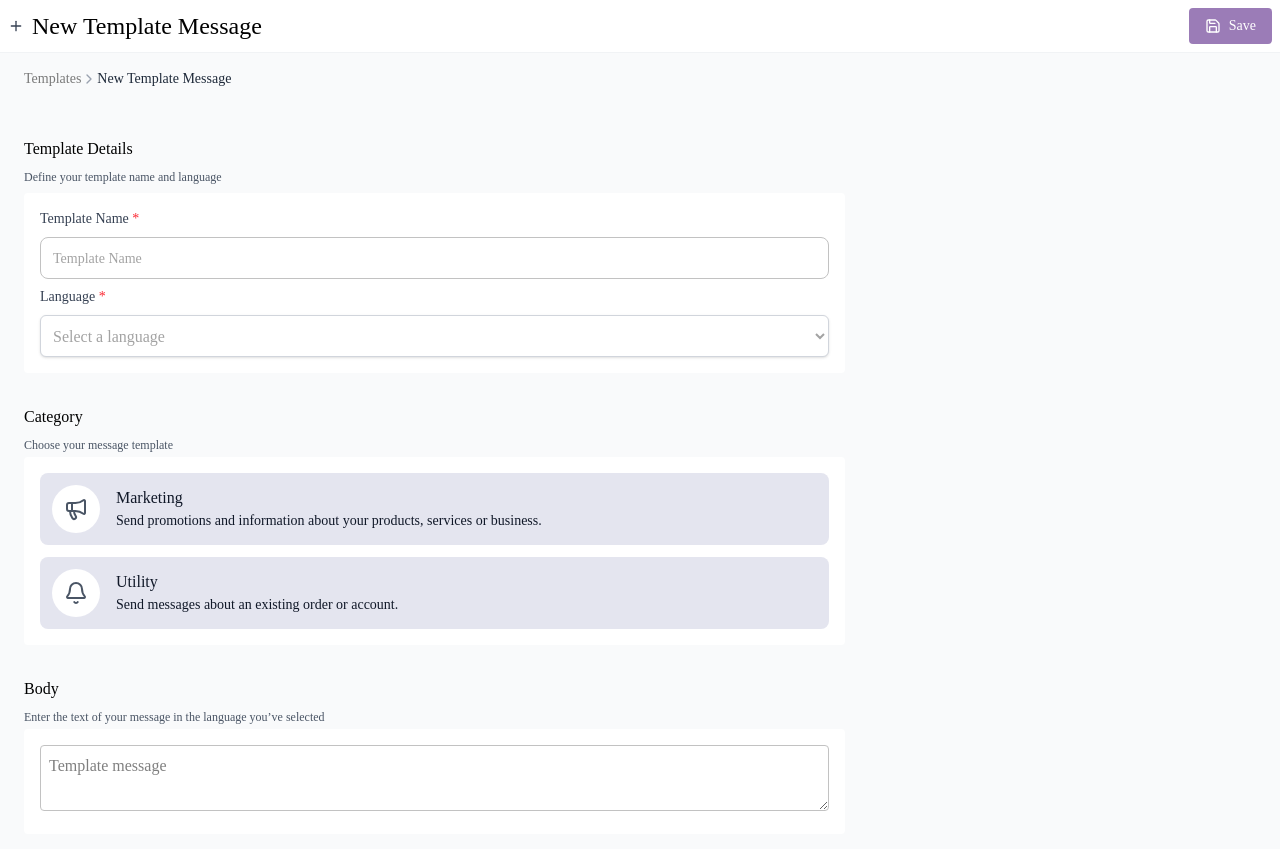
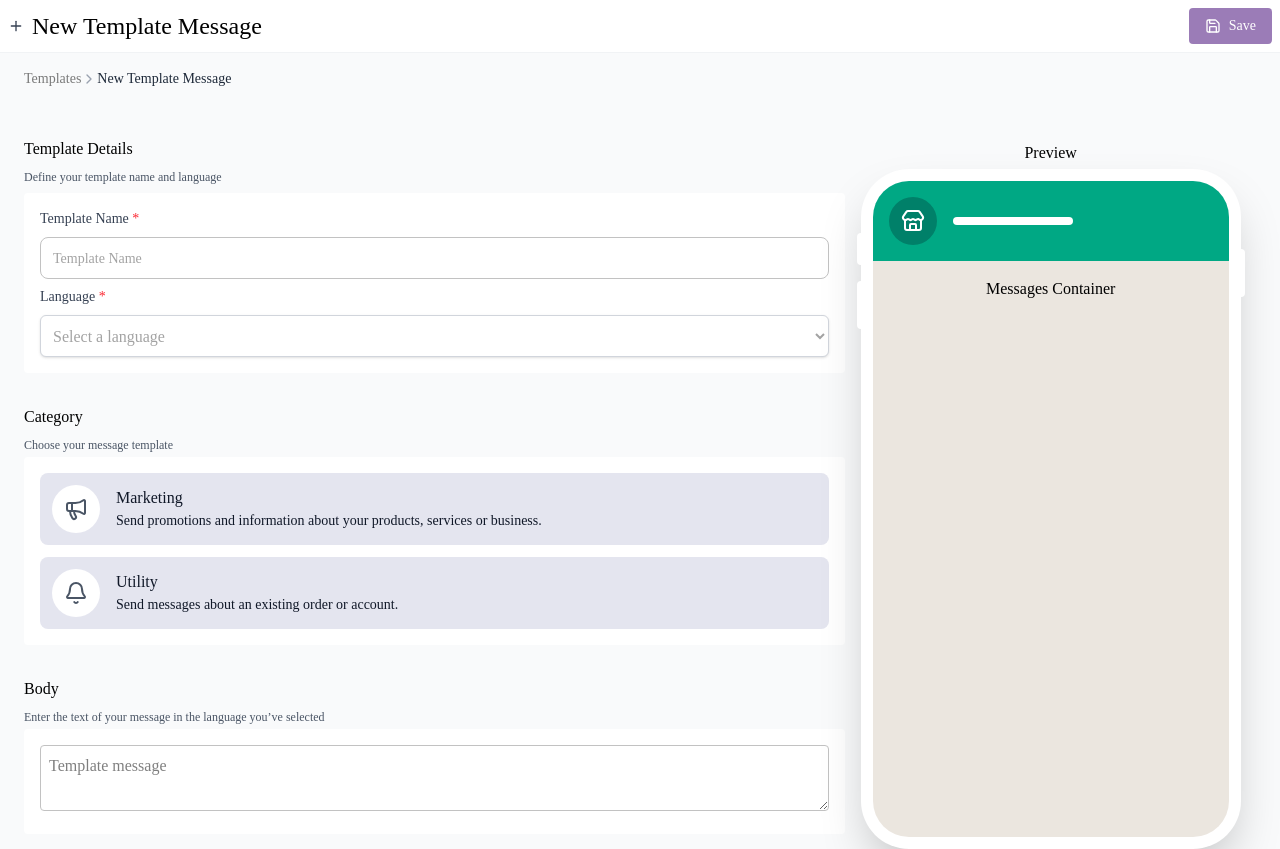
Before and after one commit to sirSayed98/template-message, a React (Vite) app: page / in a window 1280 px wide. Shown: the top 849 px of the page. Built offline with nearby package versions, Linux system fonts and the light colour scheme.

Commit message:
feat: add PreviewWrapper components for template preview functionality

```diff
--- /dev/null
+++ b/src/components/preview/messages-container.tsx
@@ -0,0 +1,7 @@
+export default function MessagesContainer() {
+  return (
+    <div>
+      <h1>Messages Container</h1>
+    </div>
+  )
+}
--- /dev/null
+++ b/src/components/preview/preview-wrapper.tsx
@@ -0,0 +1,15 @@
+import MessagesContainer from './messages-container';
+import PhoneWrapper from './phone-wrapper';
+
+export default function PreviewWrapper() {
+  return (
+    <>
+      <h1 className="text-base mb-2 mt-5 text-center">
+        Preview
+        <PhoneWrapper>
+          <MessagesContainer />
+        </PhoneWrapper>
+      </h1>
+    </>
+  )
+}
--- a/src/components/template-wrapper.tsx
+++ b/src/components/template-wrapper.tsx
@@ -1,4 +1,5 @@
 import FormContainer from './form/form-container';
+import PreviewWrapper from './preview/preview-wrapper';
 import TempleteBreadcrumb from './templete-breadcrumb';
 
 export default function TemplateWrapper() {
@@ -11,7 +12,7 @@ export default function TemplateWrapper() {
         </div>
         <div className="w-full md:w-1/3">
           <div className="p-4">
-            {/* TODO: add the template preview here */}
+            <PreviewWrapper />
           </div>
         </div>
       </div>
```
